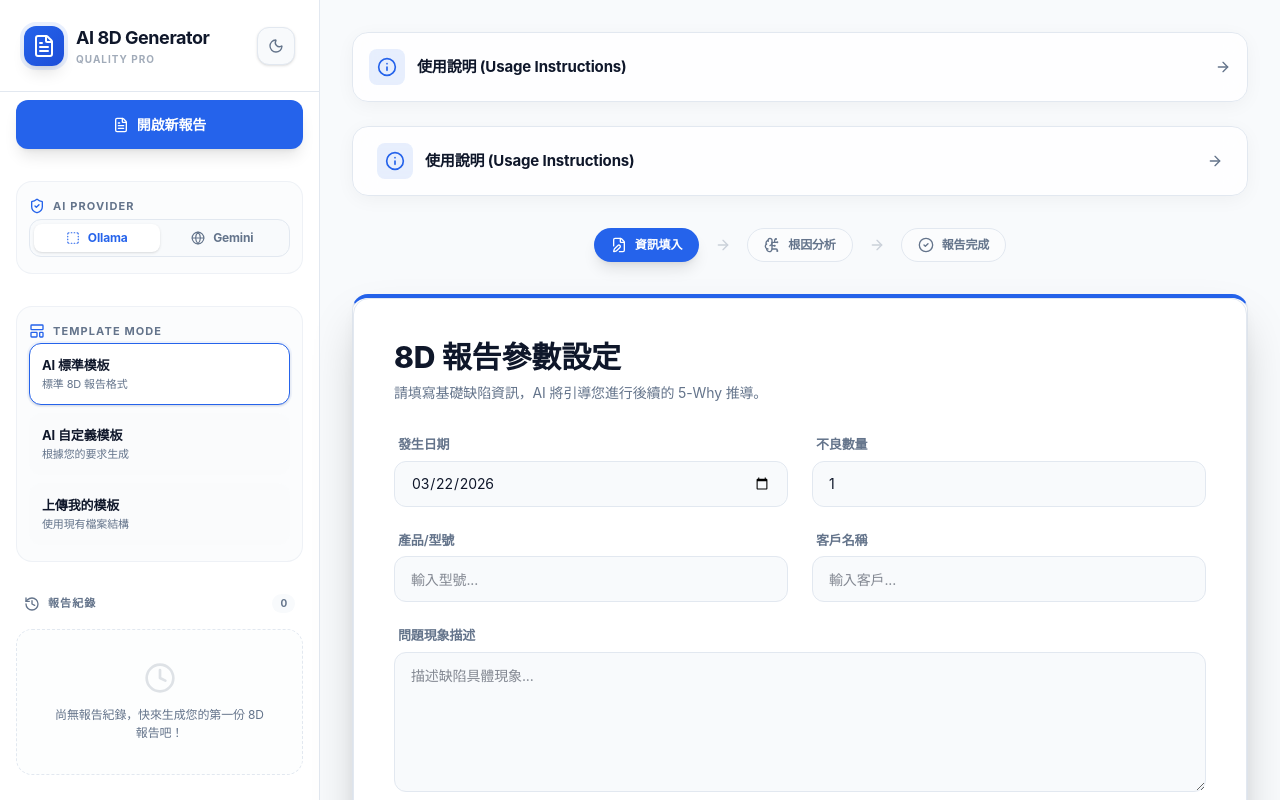
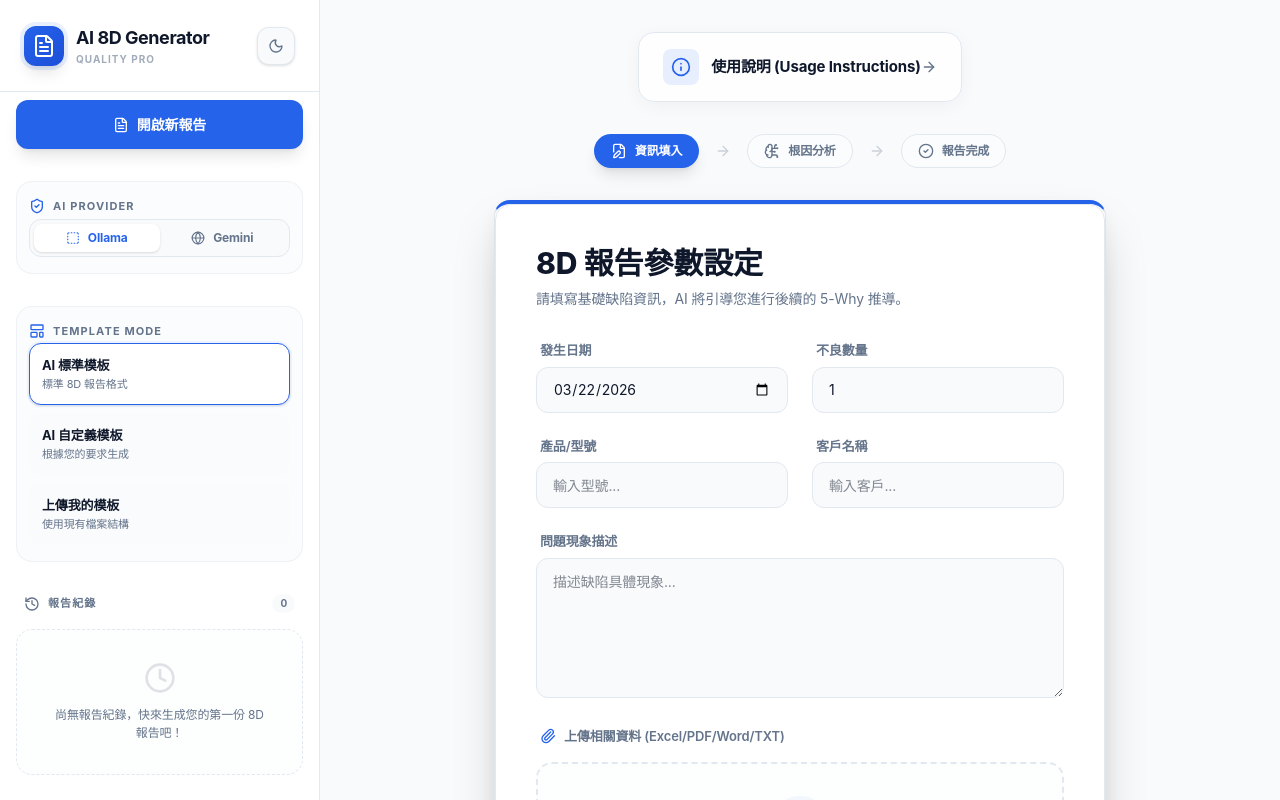
Before and after one commit to Chun-Chieh-Chang/8D-Creator, a Next.js app: page /8D-Creator/ in a window 1280 px wide. Built offline with nearby package versions, Linux system fonts and the light colour scheme.

Commit message:
UI: Remove duplicate instruction titles and finalize layout scrolling

```diff
--- a/src/components/MainForm.tsx
+++ b/src/components/MainForm.tsx
@@ -298,19 +298,9 @@ ${generatedContent}`;
   };
 
   return (
-    <div className="flex-1 min-h-screen bg-(--bg-base) p-4 lg:p-8 flex flex-col items-center">
-      <div className="w-full max-w-4xl space-y-6">
+    <div className="flex-1 h-screen overflow-y-auto bg-(--bg-base) scrollbar-premium">
+      <div className="max-w-4xl mx-auto p-4 lg:p-8 pb-32 space-y-6 flex flex-col items-center">
 
-        {/* Usage Instructions Banner */}
-        <div className="premium-card bg-(--bg-surface)/80 backdrop-blur-md p-4 flex items-center justify-between group cursor-pointer transition-all hover:ring-2 hover:ring-(--accent)/20">
-          <div className="flex items-center gap-3">
-            <div className="p-2 rounded-lg bg-(--accent)/10">
-              <Info className="w-5 h-5 text-(--accent)" />
-            </div>
-            <h3 className="text-[15px] font-bold text-(--text-primary)">使用說明 (Usage Instructions)</h3>
-          </div>
-          <ArrowRight className="w-4 h-4 text-(--text-secondary) group-hover:rotate-90 transition-transform" />
-        </div>
         <details className="premium-card bg-(--bg-surface)/80 backdrop-blur-md overflow-hidden transition-all duration-300">
           <summary className="px-6 py-4 flex items-center justify-between cursor-pointer list-none hover:bg-(--accent)/5 transition-colors">
             <div className="flex items-center gap-3">
```
